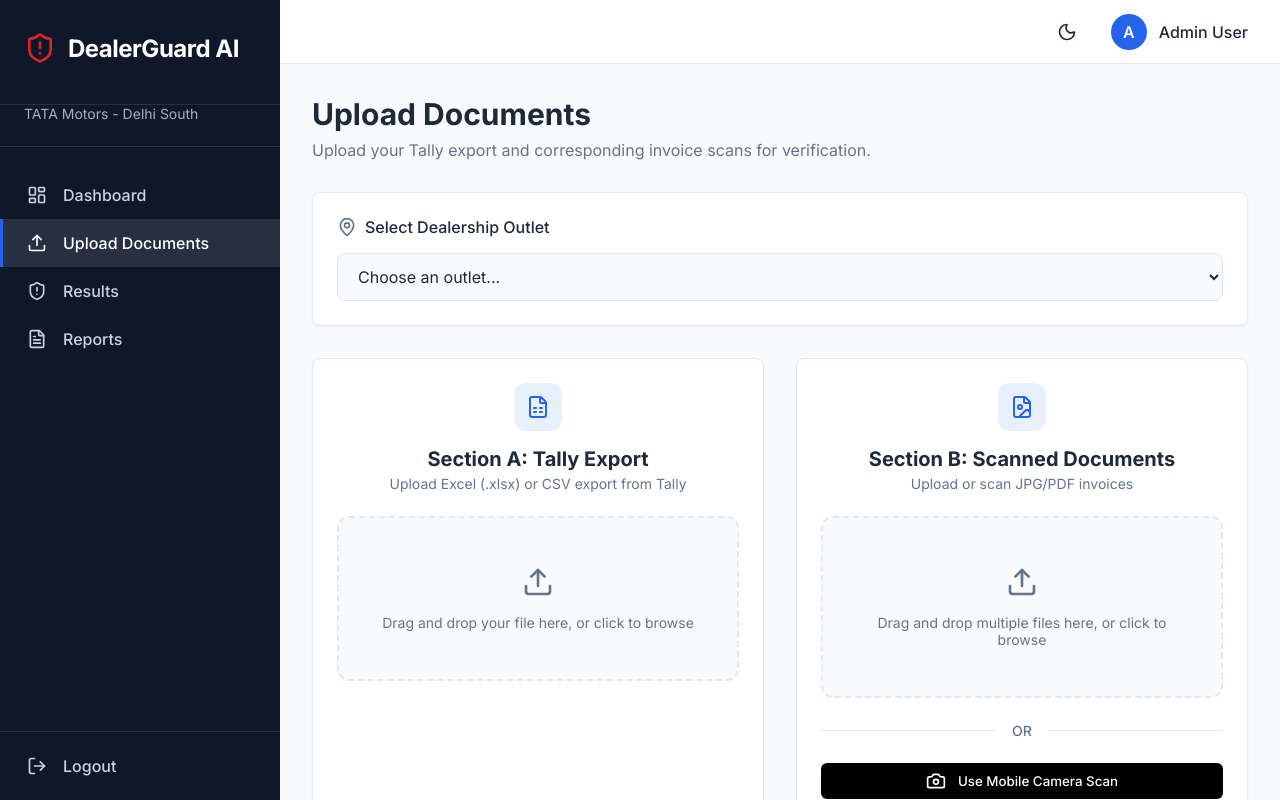
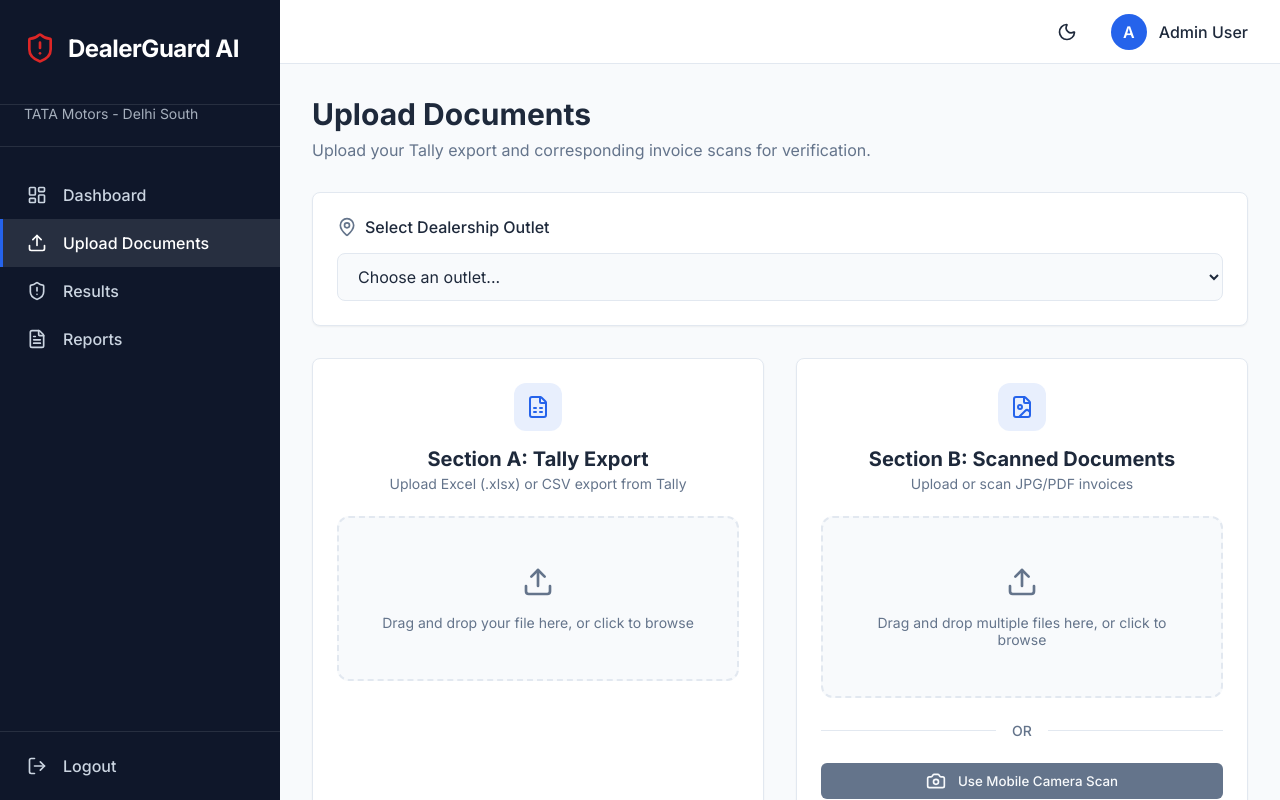
Before and after one commit to sandhsahil-cyber/frudedetection-app, a React (Vite) app: page /upload in a window 1280 px wide. In both pictures the pointer is over the button "Use Mobile Camera Scan". Built offline with nearby package versions, Linux system fonts and the light colour scheme.

Commit message:
Fix invisible text on camera button in Upload page dark mode

```diff
--- a/src/pages/Upload.css
+++ b/src/pages/Upload.css
@@ -126,10 +126,11 @@
   justify-content: center;
   gap: 0.75rem;
   background-color: var(--text-primary);
+  color: var(--bg-primary);
 }
 
 .camera-btn:hover {
-  background-color: #000;
+  background-color: var(--text-secondary);
 }
 
 .camera-btn.scanning {
```
